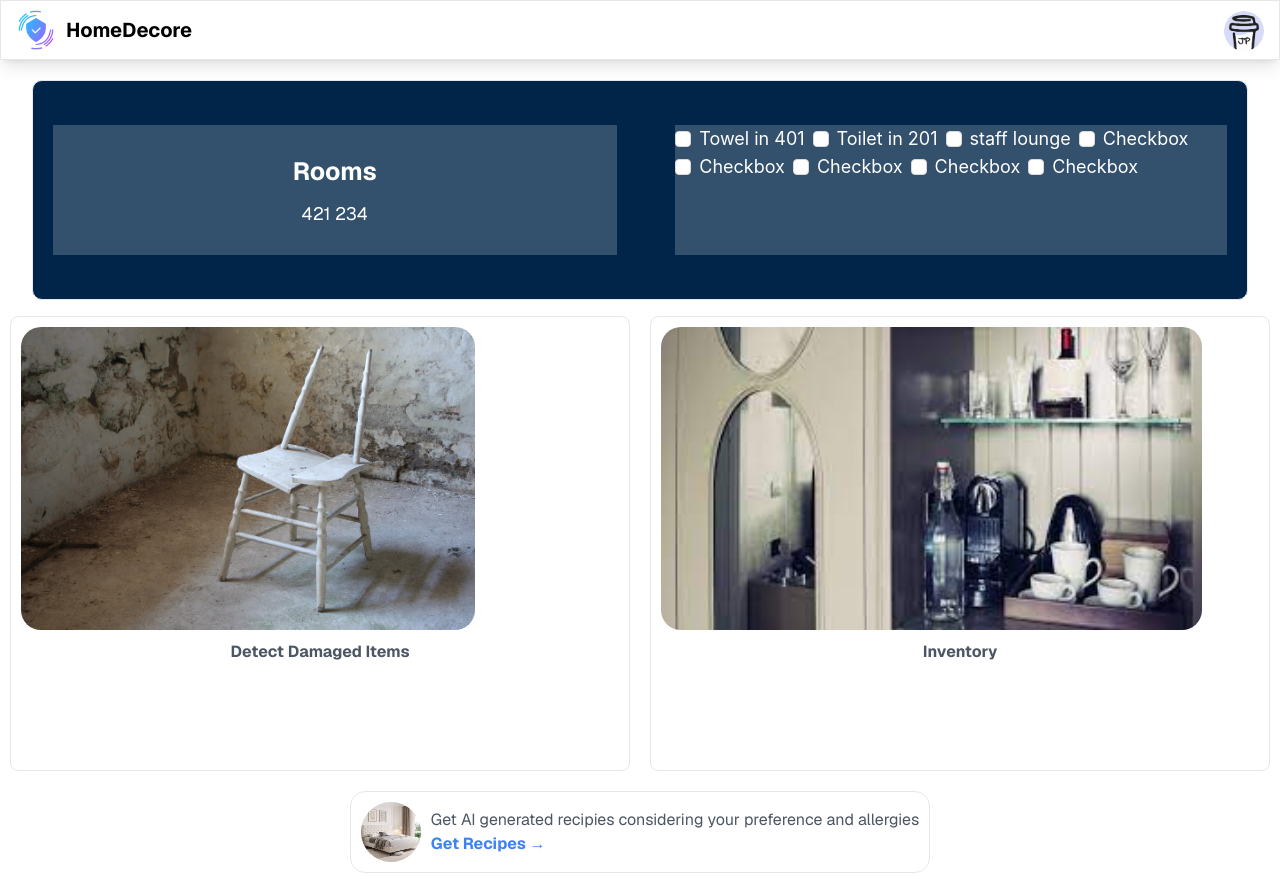
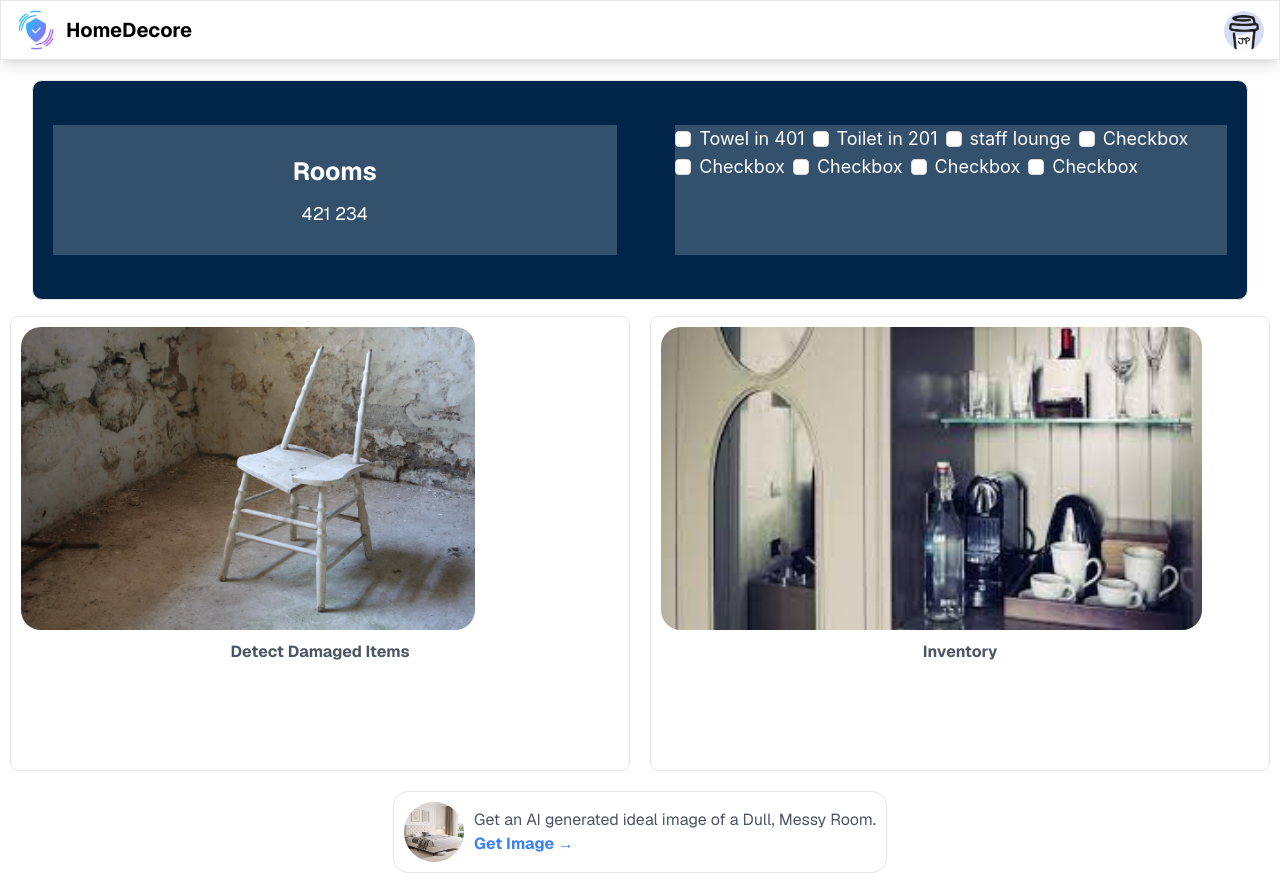
Before and after one commit to my-neme-eh-jeff/hotelmanagement, a Next.js app: page /staff in a window 1280 px wide. Shown: the top 892 px of the page. Built offline with nearby package versions, Linux system fonts and the light colour scheme.

Commit message:
staff updates

```diff
--- a/src/app/staff/page.js
+++ b/src/app/staff/page.js
@@ -37,7 +37,7 @@ const HomePage = () => {
         </div>
         <div className="flex mb-[20px] px-[10px] gap-x-[20px]">
           <div
-            className="w-[50%] rounded-[20px] p-[10px] border-[1px] rounded-lg"
+            className="w-[50%] rounded-[20px] p-[10px] border-[1px] rounded-lg cursor-pointer"
             onClick={() => router.push("/staff/damaged")}
           >
             <img
@@ -49,7 +49,7 @@ const HomePage = () => {
             </p>
           </div>
           <div
-            className="w-[50%] rounded-[20px] p-[10px] items-center border-[1px] rounded-lg"
+            className="w-[50%] rounded-[20px] p-[10px] items-center border-[1px] rounded-lg cursor-pointer"
             onClick={() => router.push("/staff/inventory")}
           >
             <img
@@ -65,16 +65,15 @@ const HomePage = () => {
           <img className="w-[60px] h-[60px] rounded-[50%]" src="./assets/room1.jpg" />
           <div>
             <p className="text-gray-600">
-              Get AI generated recipies considering your preference and
-              allergies
+              Get an AI generated ideal image of a Dull, Messy Room.
             </p>
             <a
               onClick={() => {
-                router.push("/recipes");
+                router.push("/staff/ideal");
               }}
               className="bold text-blue-500 font-bold"
             >
-              Get Recipes &rarr;{" "}
+              Get Image &rarr;{" "}
             </a>
           </div>
         </div>
```
